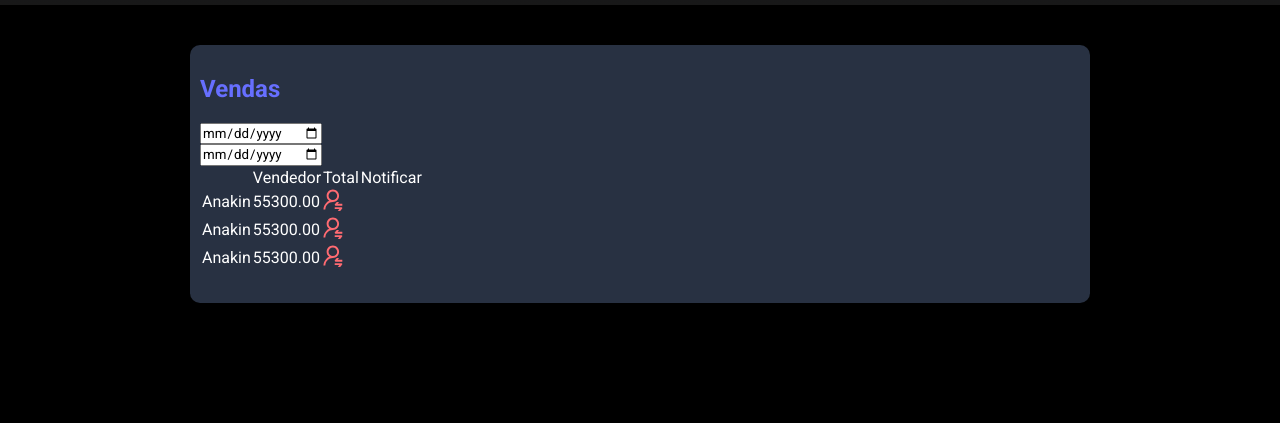
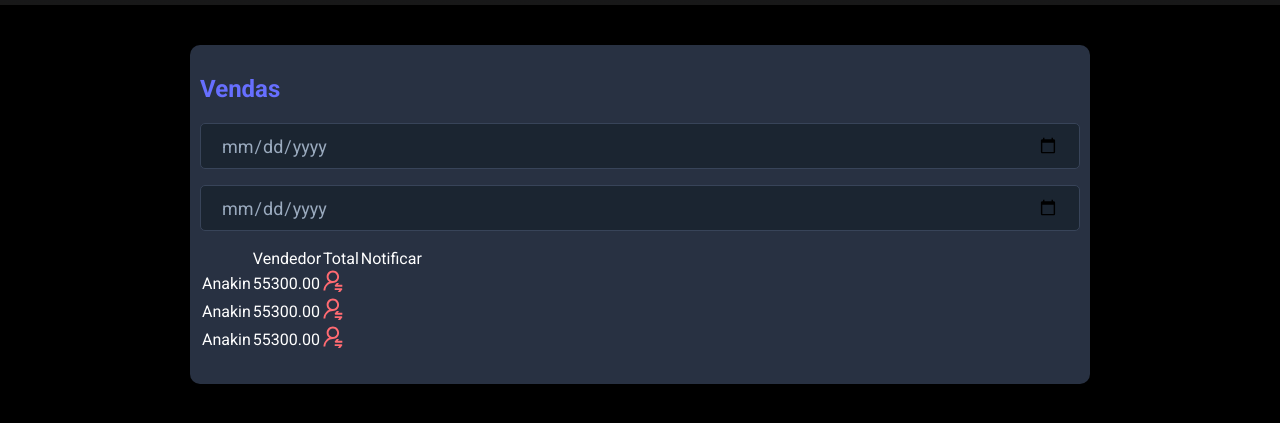
Before and after one commit to FlaviaCosta1037/ds-meta, a plain HTML site: page index.html in a window 1280 px wide. Shown: the part 215-638 px from the top of the page. Drawn offline with Linux system fonts and the light colour scheme.

Commit message:
Ajuste inputs datas

```diff
--- a/css/style.css
+++ b/css/style.css
@@ -70,3 +70,18 @@ header {
     font-size: 24px;
     margin-bottom: 20px;
 }
+
+.controle-formulario-container {
+    margin-bottom: 16px;
+}
+
+.controle-formulario {
+    width: 100%;
+    height: 46px;
+    background-color: rgba(27, 37, 49, 1);
+    border: 1px solid rgba(56, 68, 89, 1);
+    border-radius: 5px;
+    color: rgba(154, 170, 190, 1);
+    padding: 0 20px;
+    font-size: 18px;
+}
--- a/index.html
+++ b/index.html
@@ -25,11 +25,11 @@
                 <div class="card">
                     <h2 class="titulo-vendas">Vendas</h2>
                     <div class="wraper-tabela">
-                        <div class="text-input">
-                            <input type="date">
+                        <div class="controle-formulario-container">
+                            <input class="controle-formulario" type="date">
                         </div>
-                        <div class="text-input">
-                            <input type="date">
+                        <div class="controle-formulario-container">
+                            <input class="controle-formulario" type="date">
                         </div>
                     </div>
                     <table>
```
